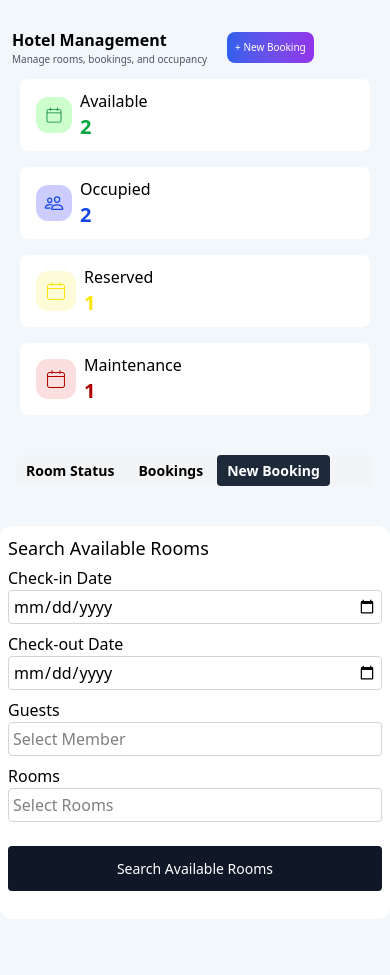
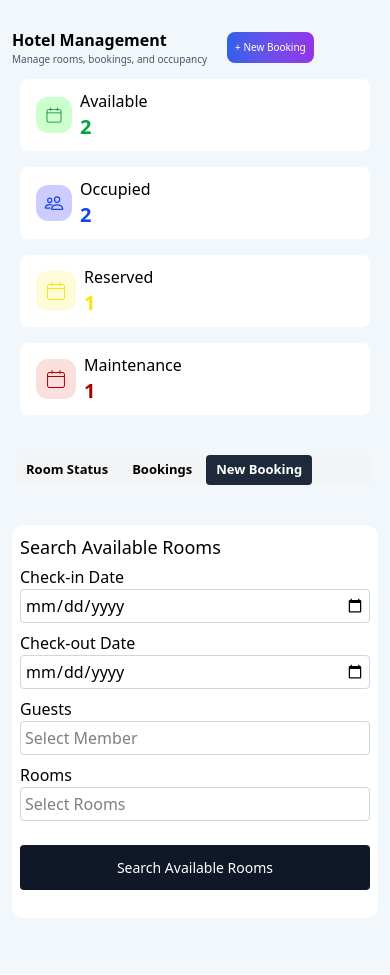
Before and after one commit to SurajPrasad-13/React-Room-Booking-Weebsite, a React (Vite) app: page /newbooking in a window 390 px wide. Built offline with nearby package versions, Linux system fonts and the light colour scheme.

Commit message:
updated some css code

```diff
--- a/src/Components/NewBooking.jsx
+++ b/src/Components/NewBooking.jsx
@@ -26,7 +26,7 @@ const NewBooking = () => {
     }
   }
   return (
-    <div className="my-10">
+    <div className="my-10 mx-3">
       <div className="bg-white  p-2 rounded-xl mx-auto">
         <h1 className="text-lg md:text-2xl font-medium">
           Search Available Rooms
--- a/src/Components/RmBookingForm.jsx
+++ b/src/Components/RmBookingForm.jsx
@@ -22,13 +22,13 @@ const RmBookingForm = ({ room, formData, closeDetail }) => {
   let totalBill = billAmount + tax;
 
   return (
-    <div className="grid grid-cols-1 md:grid-cols-2 m-5 gap-5 w-full">
+    <div className="grid grid-cols-1 md:grid-cols-2 m-3 gap-5 w-full">
       <div className="border border-gray-300 rounded-lg bg-white p-4">
         <div className="text-xl md:text-2xl font-semibold">
           Guest Information
         </div>
 
-        <div className="flex items-center gap-2 my-3 justify-center">
+        <div className="flex text-sm md:text-[16px] items-center gap-2 my-3 justify-center">
           <div>
             <label htmlFor="First Name">First Name</label>
             <input
@@ -46,7 +46,7 @@ const RmBookingForm = ({ room, formData, closeDetail }) => {
             />
           </div>
         </div>
-        <div className="my-3">
+        <div className="my-3 text-sm md:text-[16px]">
           <label htmlFor="Email">Email</label>
           <input
             className="border border-gray-200 py-1 px-2 w-full rounded outline-0"
@@ -56,7 +56,7 @@ const RmBookingForm = ({ room, formData, closeDetail }) => {
             placeholder="Enter email address"
           />
         </div>
-        <div className="my-3">
+        <div className="my-3 text-sm md:text-[16px]">
           <label htmlFor="Phone">Phone</label>
           <input
             className="border border-gray-200 py-1 px-2 w-full rounded outline-0"
@@ -66,17 +66,17 @@ const RmBookingForm = ({ room, formData, closeDetail }) => {
             placeholder="Enter phone number"
           />
         </div>
-        <div className="my-3 flex flex-col">
+        <div className="my-3 flex flex-col text-sm md:text-[16px]">
           <label htmlFor="Address">Address</label>
           <textarea
-            className="border border-gray-300 rounded h-20"
+            className="border p-2 border-gray-300 rounded h-20"
             type="text"
             name=""
             id="Address"
             placeholder="Enter  address"
           />
         </div>
-        <div className="flex items-center gap-2 my-3 justify-center">
+        <div className="flex items-center gap-2 my-3 justify-center text-sm md:text-[16px]">
           <div className="w-70 flex flex-col justify-start ">
             <label htmlFor="">ID Type</label>
             <select
@@ -101,22 +101,22 @@ const RmBookingForm = ({ room, formData, closeDetail }) => {
             />
           </div>
         </div>
-        <div className="my-3 flex flex-col">
+        <div className="my-3 flex flex-col text-sm md:text-[16px]">
           <label htmlFor="Special Requests">Special Requests</label>
           <textarea
-            className="border border-gray-300 rounded h-20"
+            className="border p-2 border-gray-300 rounded h-20"
             type="text"
             name=""
             id="Address"
             placeholder="Any special requests or preferences"
           />
         </div>
-        <div className="flex items-center my-5 font-semibold justify-center gap-2">
-          <button className="py-1 px-5 w-full border border-gray-400 rounded hover:bg-blue-100 hover:shadow-lg">
+        <div className="flex items-center my-5 font-semibold justify-center gap-2 text-sm md:text-[16px]">
+          <button className="py-1 px-2 md:px-5 text-[13px] md:text-[16px] w-full border border-gray-400 rounded hover:bg-blue-100 hover:shadow-lg">
             Back
           </button>
           <button
-            className="py-1 px-5 w-full border border-gray-400 rounded bg-black text-white hover:shadow-lg"
+            className="py-1 px-2 md:px-5 text-[13px] md:text-[16px] w-full border border-gray-400 rounded bg-black text-white hover:shadow-lg"
             onClick={handleClick}
           >
             Confirm Booking
@@ -156,7 +156,7 @@ const RmBookingForm = ({ room, formData, closeDetail }) => {
         <hr className="border border-gray-200 my-3 w-full " />
         <div className="flex items-center justify-between my-2 text-sm ">
           <p>Rooms Rate:</p>
-          <p>{room.price} </p>
+          <p>${room.price}/night </p>
         </div>
         <div className="flex items-center justify-between my-2 text-sm ">
           <p>Taxes & Fees:</p>
@@ -174,7 +174,7 @@ const RmBookingForm = ({ room, formData, closeDetail }) => {
           </p>
         </div>
         <div>
-          <button onClick={closeDetail}>Go Back</button>
+          <button className="py-1 px-2 md:px-5 text-[13px] md:text-[16px] w-full border border-gray-400 rounded bg-black text-white hover:shadow-lg" onClick={closeDetail}>Go Back</button>
         </div>
       </div>
     </div>
--- a/src/Components/SearchedRooms.jsx
+++ b/src/Components/SearchedRooms.jsx
@@ -16,7 +16,7 @@ const SearchedRooms = (props) => {
     <div className="flex flex-wrap items-center justify-around place-items-center my-10">
       {searchedRoomData.map((item, id) => {
         return (
-          <div key={id} className="bg-white rounded p-3 w-76 md:w-94 mb-5">
+          <div key={id} className="bg-white rounded p-3 w- md:w-94 mb-5">
             <div className="h-40 md:h-50 w-70 md:w-88 flex justify-center items-center bg-gray-300 rounded">
               <LuBed className="text-3xl text-gray-400" />
             </div>
@@ -59,7 +59,7 @@ const SearchedRooms = (props) => {
                 </span>
                 <span>AC</span>
               </p>
-              <p className="flex items-center gap-1 border border-gray-400 px-[2px] rounded-lg">
+              <p className="text-[12px] md:text-[14px] flex items-center gap-1 border border-gray-400 px-[2px] rounded-lg">
                 {" "}
                 +1 more
               </p>
--- a/src/Layout/Header.jsx
+++ b/src/Layout/Header.jsx
@@ -62,8 +62,8 @@ const Header = () => {
           to="/"
           className={({ isActive }) =>
             isActive
-              ? "bg-gray-800 text-white rounded text-[14px] md:text-[16px] p-[5px_10px] md:p-[8px_15px] font-semibold"
-              : "hover:text-white hover:bg-gray-800 rounded text-[14px] md:text-[16px] p-[5px_10px] md:p-[8px_15px] font-semibold"
+              ? "bg-gray-800 text-white rounded p-[5px_10px] md:p-[8px_15px] text-[13px] lg:text-[16px]  font-semibold"
+              : "hover:text-white hover:bg-gray-800 rounded p-[5px_10px] md:p-[8px_15px] text-[13px] lg:text-[16px]  font-semibold"
           }
         >
           Room Status
@@ -72,8 +72,8 @@ const Header = () => {
           to="/bookings"
           className={({ isActive }) =>
             isActive
-              ? "bg-gray-800 text-white rounded text-[14px] md:text-[16px] p-[5px_10px] md:p-[8px_15px] font-semibold"
-              : "hover:text-white hover:bg-gray-800 rounded text-[14px] md:text-[16px] p-[5px_10px] md:p-[8px_15px] font-semibold"
+              ? "bg-gray-800 text-white rounded p-[5px_10px] md:p-[8px_15px] text-[13px] lg:text-[16px]  font-semibold"
+              : "hover:text-white hover:bg-gray-800 rounded p-[5px_10px] md:p-[8px_15px] text-[13px] lg:text-[16px]  font-semibold"
           }
         >
           Bookings
@@ -82,8 +82,8 @@ const Header = () => {
           to="/newbooking"
           className={({ isActive }) =>
             isActive
-              ? "bg-gray-800 text-white rounded text-[14px] md:text-[16px] p-[5px_10px] md:p-[8px_15px] font-semibold"
-              : "hover:text-white hover:bg-gray-800 rounded text-[14px] md:text-[16px] p-[5px_10px] md:p-[8px_15px] font-semibold"
+              ? "bg-gray-800 text-white rounded p-[5px_10px] md:p-[8px_15px] text-[13px] lg:text-[16px]  font-semibold"
+              : "hover:text-white hover:bg-gray-800 rounded p-[5px_10px] md:p-[8px_15px] text-[13px] lg:text-[16px]  font-semibold"
           }
         >
           New Booking
```
